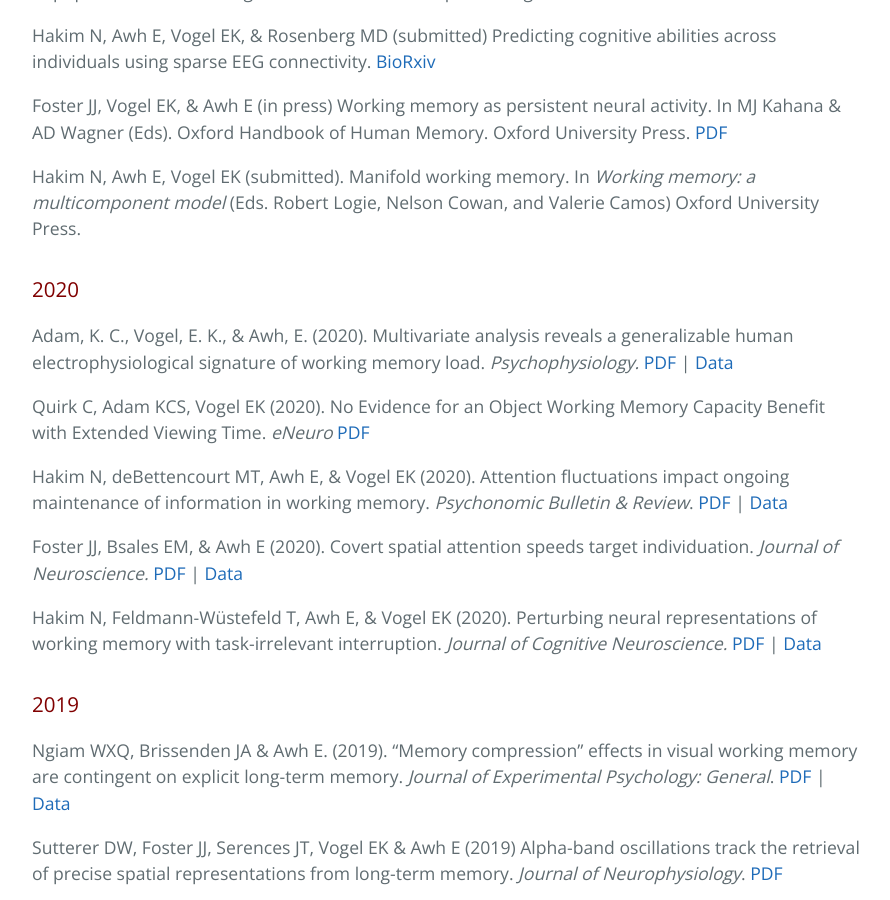
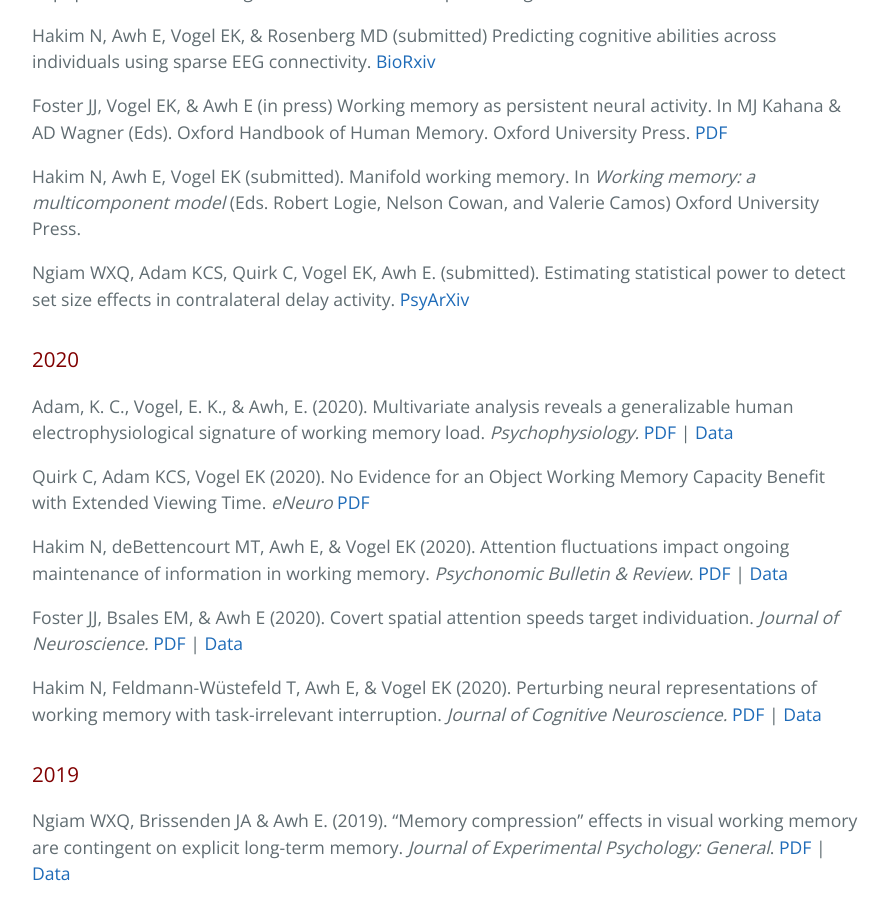
Before and after one commit to AwhVogelLab/awhvogellab.github.io, a Jekyll site: the page built from publications.md, in a window 1280 px wide and 900 px high, scrolled down 952 px. Shown: the whole window, without its empty margins (192-1082 px from the left). Built offline with Jekyll 4.4.1, drawn with Linux system fonts in a browser that asks for light colours; our own code applies the rules of GitHub Pages for plain Markdown files.

Commit message:
Update publications.md

```diff
--- a/publications.md
+++ b/publications.md
@@ -24,6 +24,7 @@ Foster JJ, Vogel EK, & Awh E (in press) Working memory as persistent neural acti
 
 Hakim N, Awh E, Vogel EK (submitted). Manifold working memory. In <em>Working memory: a multicomponent model</em> (Eds. Robert Logie, Nelson Cowan, and Valerie Camos) Oxford University Press.
 
+Ngiam WXQ, Adam KCS, Quirk C, Vogel EK, Awh E. (submitted). Estimating statistical power to detect set size effects in contralateral delay activity. [PsyArXiv](https://psyarxiv.com/nbvkc)
 
 ### 2020
 
```
